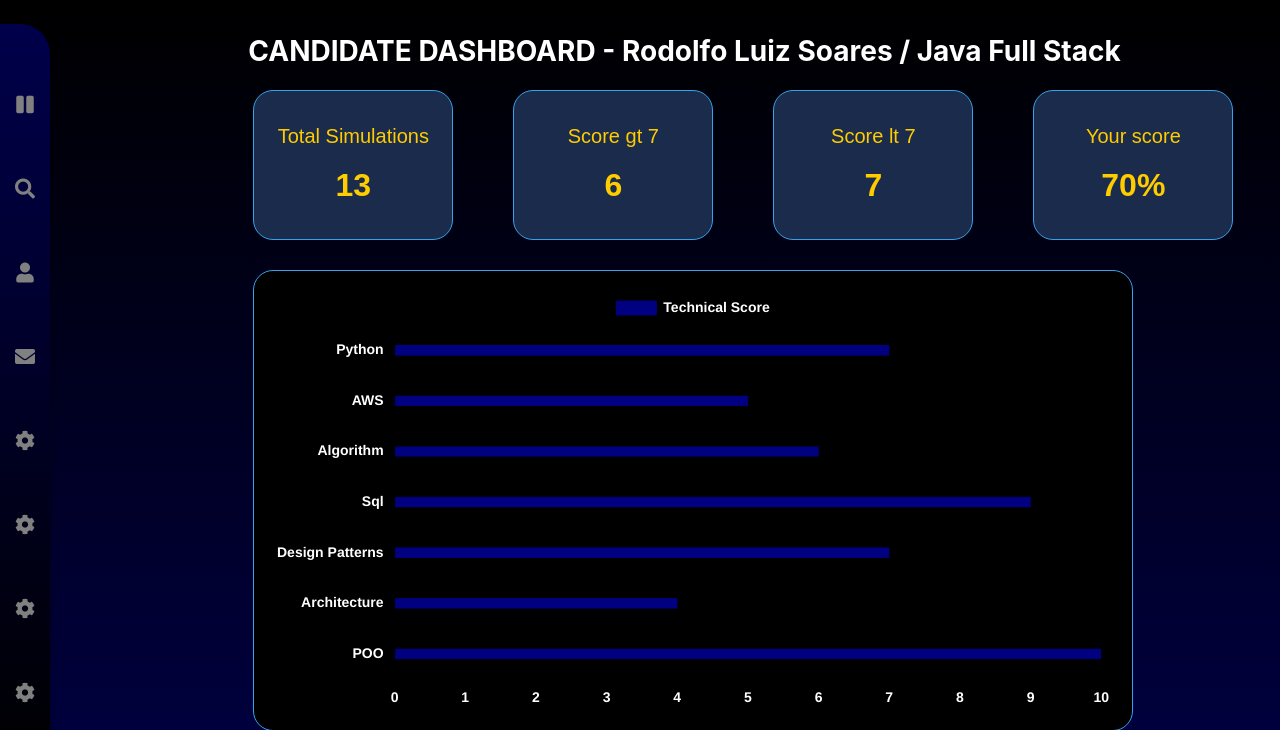
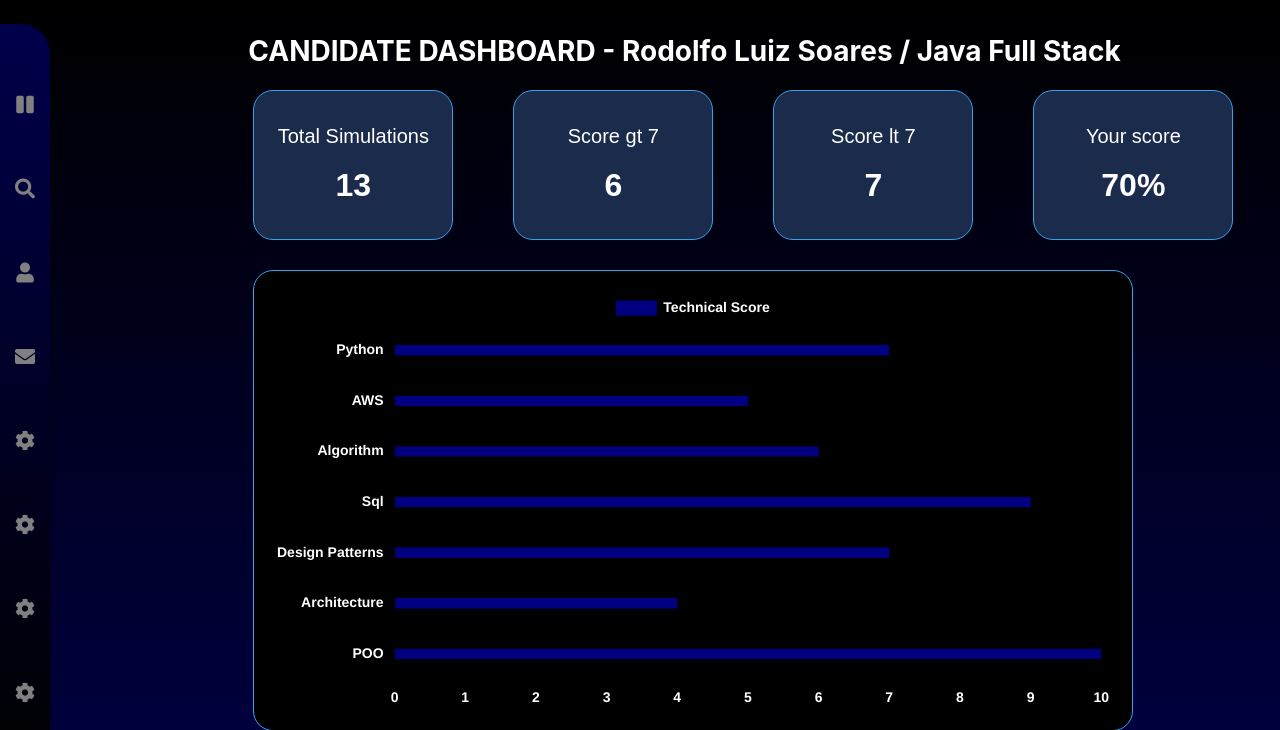
Before and after one commit to usmart2024/usmart_interview, a Flask app: page /dashboard in a window 1280 px wide. Shown: the top 730 px of the page. Run offline with Flask 3, Linux system fonts and the light colour scheme; parts of the project's set-up code (start-up, migrations or seed data) failed here and were passed over; some libraries are stand-ins or nearby versions.

Commit message:
Ajustar a cor de amarelo pra branco

```diff
--- a/templates/dashboard.html
+++ b/templates/dashboard.html
@@ -379,7 +379,7 @@
     padding: 20px;
     text-align: center;
     margin-left: 40px;
-    color: #ffcc00;
+    color: white;
     font-family: 'Arial', sans-serif;
     width: 200px;
     height: 150px;
```
